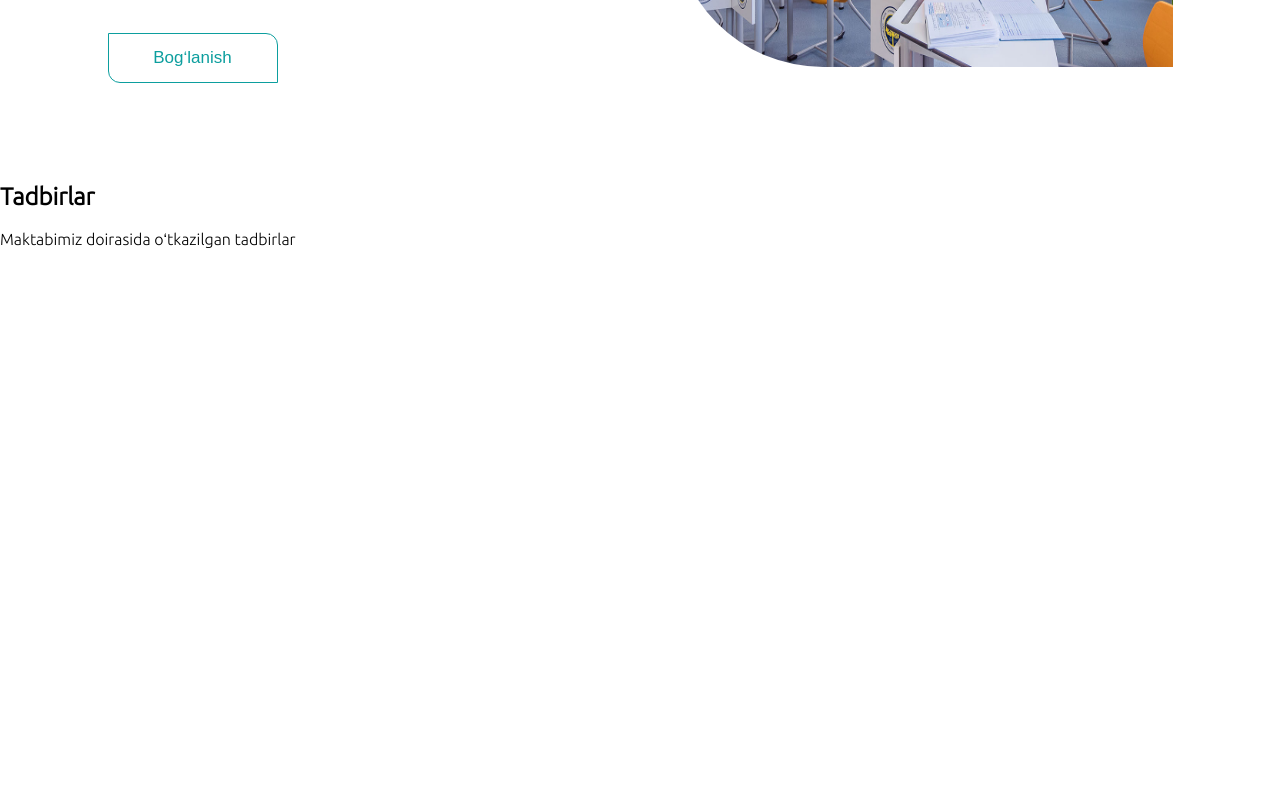
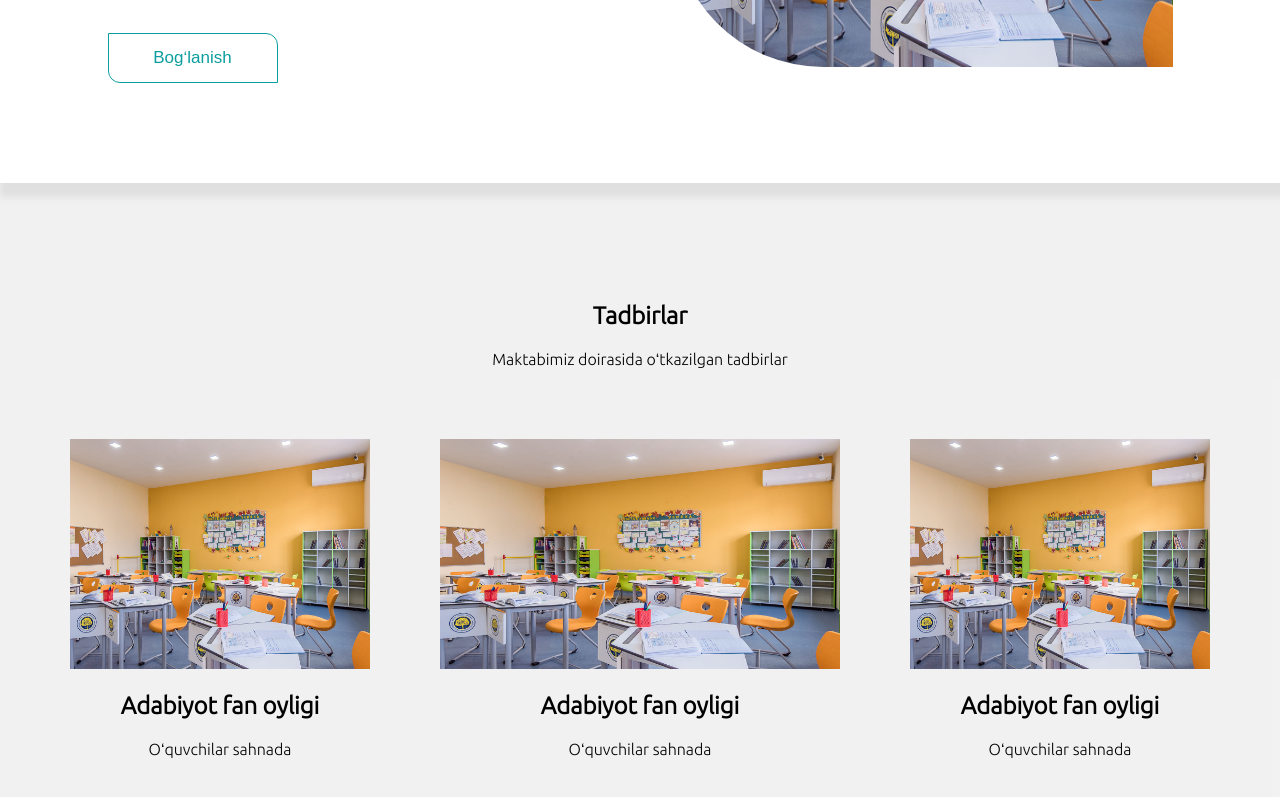
Before and after one commit to FazliddinKarimov1701/School, a plain HTML site: page index.html in a window 1280 px wide. Shown: the part 1145-1942 px from the top of the page. Before the commit the page ends 1410 px from the top, so only its background shows below. Drawn offline with nearby package versions, Linux system fonts and the light colour scheme.

Commit message:
index.html & style.css

```diff
--- a/css/style.css
+++ b/css/style.css
@@ -23,7 +23,7 @@ body {
     overflow: -moz-hidden-unscrollable;
 	z-index: 10;
     box-shadow: 5px 5px 5px 5px rgba(128, 128, 128, 0.205);
-    border:1px solid rgba(128, 128, 128, 0.205)
+    border:1px solid rgba(128, 128, 128, 0.411)
 }
 
 #sidebarMenu {
@@ -161,7 +161,7 @@ input[type=checkbox]:checked ~ .sidebarIconToggle > .diagonal.part-2 {
     display: flex;
     align-items:center;
     justify-content: space-around;
-    margin: 100px 50px;
+    padding: 100px 50px;
 }
 #about_text{
     width: 350px;
@@ -192,3 +192,28 @@ input[type=checkbox]:checked ~ .sidebarIconToggle > .diagonal.part-2 {
 #about_text{
     line-height: 1.8;
 }
+#about{
+    box-shadow: 7px 7px 7px 7px rgba(163, 163, 163, 0.486);
+}
+#event_info_beginner > img,#event_info_concluder > img{
+    width: 300px;
+    height: 230px;
+}
+#event_info_main > img{
+    width: 400px;
+    height: 230px;
+}
+#event_info{
+    display: flex;
+    align-items: center;
+    justify-content: space-evenly;
+}
+#events{
+    background-color: rgba(233, 233, 233, 0.61);
+    height: 600px;
+    text-align: center;
+    padding-top: 100px;
+}
+#event_beginner{
+    margin-bottom: 70px;
+}
--- a/index.html
+++ b/index.html
@@ -63,13 +63,28 @@
                 <h1>Tadbirlar</h1>
                 <p>Maktabimiz doirasida oʻtkazilgan tadbirlar</p>
             </div>
-            <div id="event_child">
-                <div>
-
+            <div id="event_info">
+                <div id="event_info_beginner">
+                    <img src="img/bg1.jpg" alt="tadbirlar">
+                    <div>
+                        <h1>Adabiyot fan oyligi</h1>
+                        <p>Oʻquvchilar sahnada</p>
+                    </div>
                 </div>
-                <div></div>
-                <div></div>
-            </div>
+                <div id="event_info_main">
+                    <img src="img/bg1.jpg" alt="tadbirlar">
+                    <div>
+                        <h1>Adabiyot fan oyligi</h1>
+                        <p>Oʻquvchilar sahnada</p>
+                    </div>
+                </div>
+                <div id="event_info_concluder">
+                    <img src="img/bg1.jpg" alt="tadbirlar">
+                    <div>
+                        <h1>Adabiyot fan oyligi</h1>
+                        <p>Oʻquvchilar sahnada</p>
+                    </div>
+                </div>
         </section>
         <script src="js/main.js"></script>
     </body>
```
